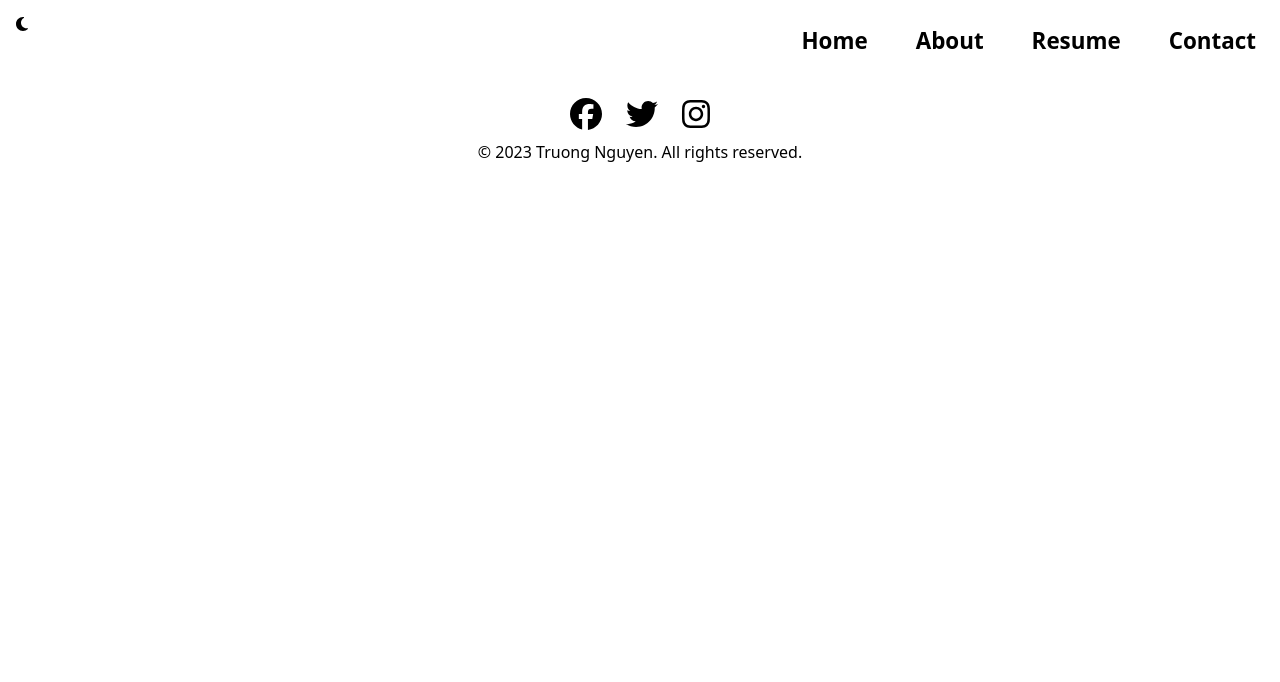
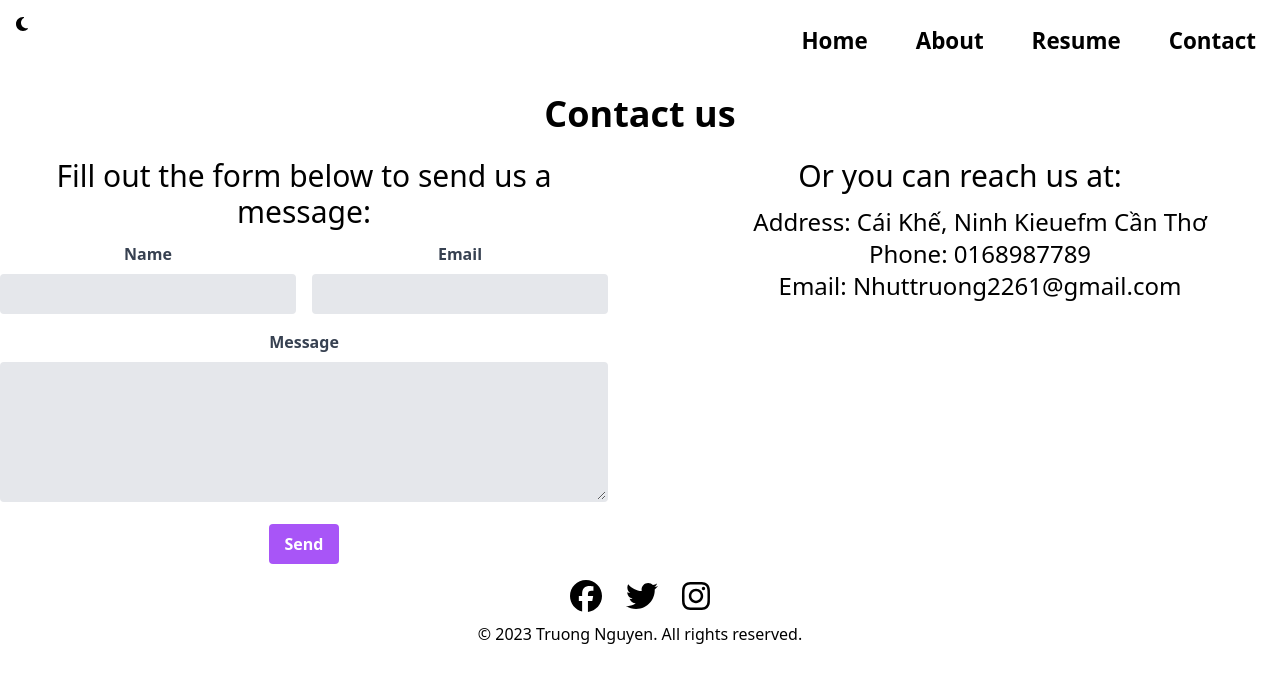
Before and after one commit to Nhuttruong61/Portfolio, a React (Create React App) app: page /Contact in a window 1280 px wide. Shown: the top 682 px of the page. Built offline with nearby package versions, Linux system fonts and the light colour scheme.

Commit message:
Xay dung trang contact va them back-groud

```diff
--- a/package.json
+++ b/package.json
@@ -10,6 +10,7 @@
     "@testing-library/jest-dom": "^5.16.5",
     "@testing-library/react": "^13.4.0",
     "@testing-library/user-event": "^13.5.0",
+    "nodemailer": "^6.9.1",
     "react": "^18.2.0",
     "react-dom": "^18.2.0",
     "react-router-dom": "^6.10.0",
--- a/src/App.js
+++ b/src/App.js
@@ -5,6 +5,7 @@ import Naviration from "./components/Naviration";
 import About from "./pages/About";
 import Footer from "./components/Footer";
 import Resume from "./pages/Resume";
+import Contact from "./pages/Contact";
 function App() {
   return (
     <div className="App">
@@ -15,6 +16,8 @@ function App() {
           <Route path="/Home" element={<Home />} />
           <Route path="/About" element={<About />} />
           <Route path="/Resume" element ={<Resume/>} />
+          <Route path="/Contact" element ={<Contact/>} />
+
         </Routes>
         <Footer/>
       </BrowserRouter>
--- /dev/null
+++ b/src/assets/css/About.css
@@ -0,0 +1,9 @@
+.zoom{
+    transition: transform 0.3s ease;
+    transform-origin: center;
+    cursor: pointer;
+  }
+
+  .zoom:hover {
+    transform: scale(1.3);
+  }
--- /dev/null
+++ b/src/assets/css/Conatct.css
@@ -0,0 +1,8 @@
+/* .form__input {
+  border: 1px solid black;
+  border-radius: 8px;
+}
+.form__mesage {
+  border: 1px solid black;
+  border-radius: 8px;
+} */
--- a/src/index.css
+++ b/src/index.css
@@ -2,8 +2,9 @@
 @tailwind components;
 @tailwind utilities;
 
+
 [data-theme="dark"]{
-  background-color: #282c34;
+  background-image: url("./assets/images/dark.png");
   color: white;
 
 }
--- a/src/pages/About.jsx
+++ b/src/pages/About.jsx
@@ -6,6 +6,7 @@ import IconJavascript from '../assets/images/Iconjavascript.png';
 import Icontailwind from '../assets/images/icontailwindcss.png';
 import IconReact from "../assets/images/React-icon.png"
 import IconBootrap from "../assets/images/iconbootstrap.png"
+import "../assets/css/About.css"
 
 const skills = [
   {
@@ -69,9 +70,9 @@ function About() {
       <p className="text-4xl my-3 font-bold">Professional Skillset</p>
       <div className="grid grid-cols-1 sm:grid-cols-2 md:grid-cols-3 justify-center items-center">
         {skills.map((skill) => (
-          <div className="flex justify-center items-center my-8" key={skill.id}>
+          <div className="flex justify-center items-center my-8 mx-8 border-4 rounded-2xl" key={skill.id}>
            <div className="">
-           <img src={skill.url} alt={skill.name} className="w-40" />
+           <img src={skill.url} alt={skill.name} className="w-40 my-8 mx-8 zoom " />
             <p className="text-3xl my-3 font-semibold">{skill.name}</p>
            </div>
           </div>
--- a/src/pages/Contact.jsx
+++ b/src/pages/Contact.jsx
@@ -1,9 +1,86 @@
-import React from 'react'
+import React, { useState } from "react";
+import "../assets/css/Conatct.css";
 
 function Contact() {
+  const [name, setName] = useState("");
+  const [email, setEmail] = useState("");
+  const [message, setMessage] = useState("");
+
   return (
-    <div>Contact</div>
-  )
+    <div className="container mx-auto">
+      <p className="text-4xl my-3 font-bold">Contact us</p>
+      <div className="flex flex-col md:flex-row">
+        <div className="md:w-1/2 md:pr-8">
+          <p className="my-3 text-3xl ">Fill out the form below to send us a message:</p>
+          <form>
+            <div className="flex flex-col md:flex-row">
+              <div className="md:w-1/2 mb-4 md:mr-4">
+                <label
+                  className="block text-gray-700 font-bold mb-2"
+                  htmlFor="name"
+                >
+                  Name
+                </label>
+                <input
+                  className="bg-gray-200 appearance-none border-2 border-gray-200 rounded w-full py-2 px-4 text-gray-700 leading-tight focus:outline-none focus:bg-white focus:border-purple-500"
+                  id="name"
+                  type="text"
+                  value={name}
+                  onChange={(e) => setName(e.target.value)}
+                />
+              </div>
+              <div className="md:w-1/2">
+                <label
+                  className="block text-gray-700 font-bold mb-2"
+                  htmlFor="email"
+                >
+                  Email
+                </label>
+                <input
+                  className="bg-gray-200 appearance-none border-2 border-gray-200 rounded w-full py-2 px-4 text-gray-700 leading-tight focus:outline-none focus:bg-white focus:border-purple-500"
+                  id="email"
+                  type="email"
+                  value={email}
+                  onChange={(e) => setEmail(e.target.value)}
+                />
+              </div>
+            </div>
+            <div className="mb-4">
+              <label
+                className="block text-gray-700 font-bold mb-2"
+                htmlFor="message"
+              >
+                Message
+              </label>
+              <textarea
+                className="bg-gray-200 appearance-none border-2 border-gray-200 rounded w-full py-2 px-4 text-gray-700 leading-tight focus:outline-none focus:bg-white focus:border-purple-500"
+                id="message"
+                rows="6"
+                value={message}
+                onChange={(e) => setMessage(e.target.value)}
+              ></textarea>
+            </div>
+            <div>
+              <button
+                className="bg-purple-500 hover:bg-purple-700 text-white font-bold py-2 px-4 rounded focus:outline-none focus:shadow-outline"
+                type="submit"
+              >
+                Send
+              </button>
+            </div>
+          </form>
+        </div>
+        <div className="md:w-1/2 mt-6 md:mt-0">
+          <p className="my-3 text-3xl">Or you can reach us at:</p>
+          <ul className="list-disc ml-10 text-2xl" style={{listStyle: "none"}}>
+            <li>Address:  Cái Khế, Ninh Kieuefm Cần Thơ</li>
+            <li>Phone: 0168987789</li>
+            <li>Email: Nhuttruong2261@gmail.com</li>
+          </ul>
+        </div>
+      </div>
+    </div>
+  );
 }
 
-export default Contact
+export default Contact;
```
Also changed, not shown: 2 other files (tests, documents, lock files or other folders).
